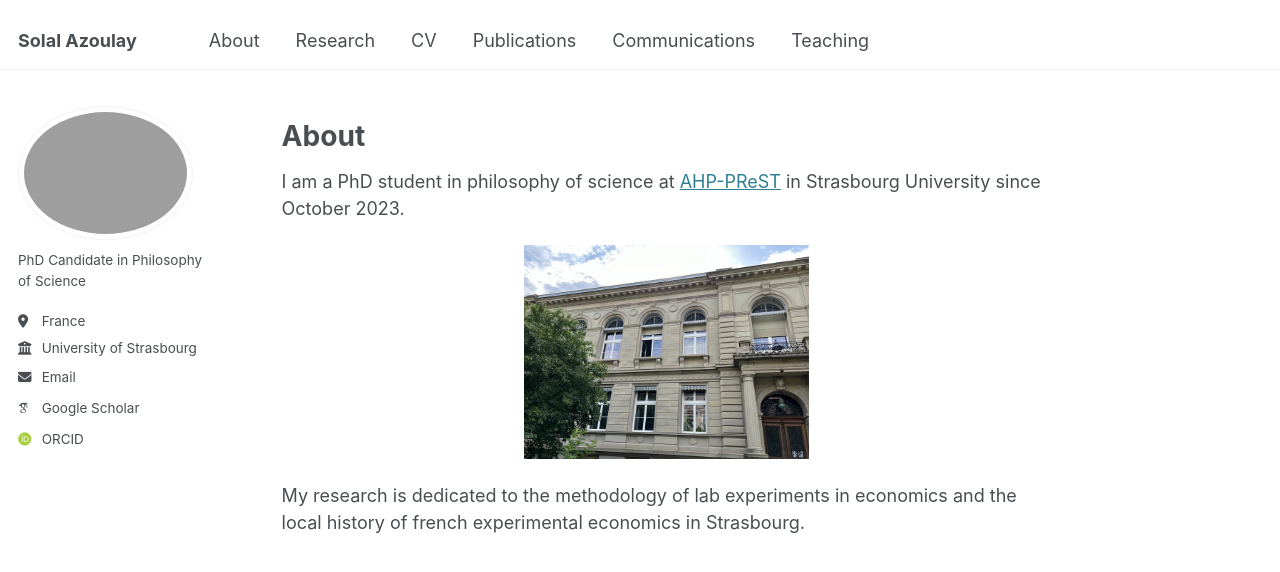
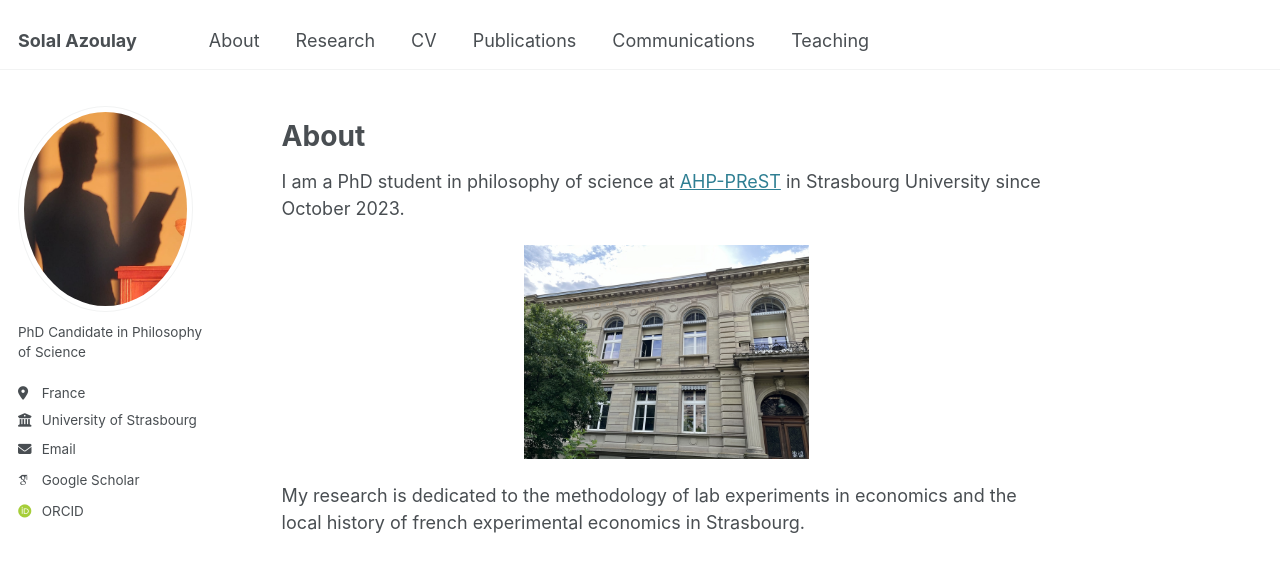
Before and after one commit to solal-azoulay/solal-azoulay.github.io, a Jekyll site: the page built from _pages/about.md, in a window 1280 px wide. Shown: the top 572 px of the page. Built offline with Jekyll 4.4.1, drawn with Linux system fonts in a browser that asks for light colours; some web fonts are replaced.

Commit message:
Update _config.yml

```diff
--- a/_config.yml
+++ b/_config.yml
@@ -22,7 +22,7 @@ repository               : "solal-azoulay/solal-azoulay.github.io"
 #               Additional customization can be done by editing /_includes/author-profile.html
 author:
   # Biographic information
-  avatar           : "AHP-2024.jpg"
+  avatar           : "profile-solal-edited.jpg"
   name             :
   pronouns         : # example: "she/her"
   bio              : "PhD Candidate in Philosophy of Science"
```
